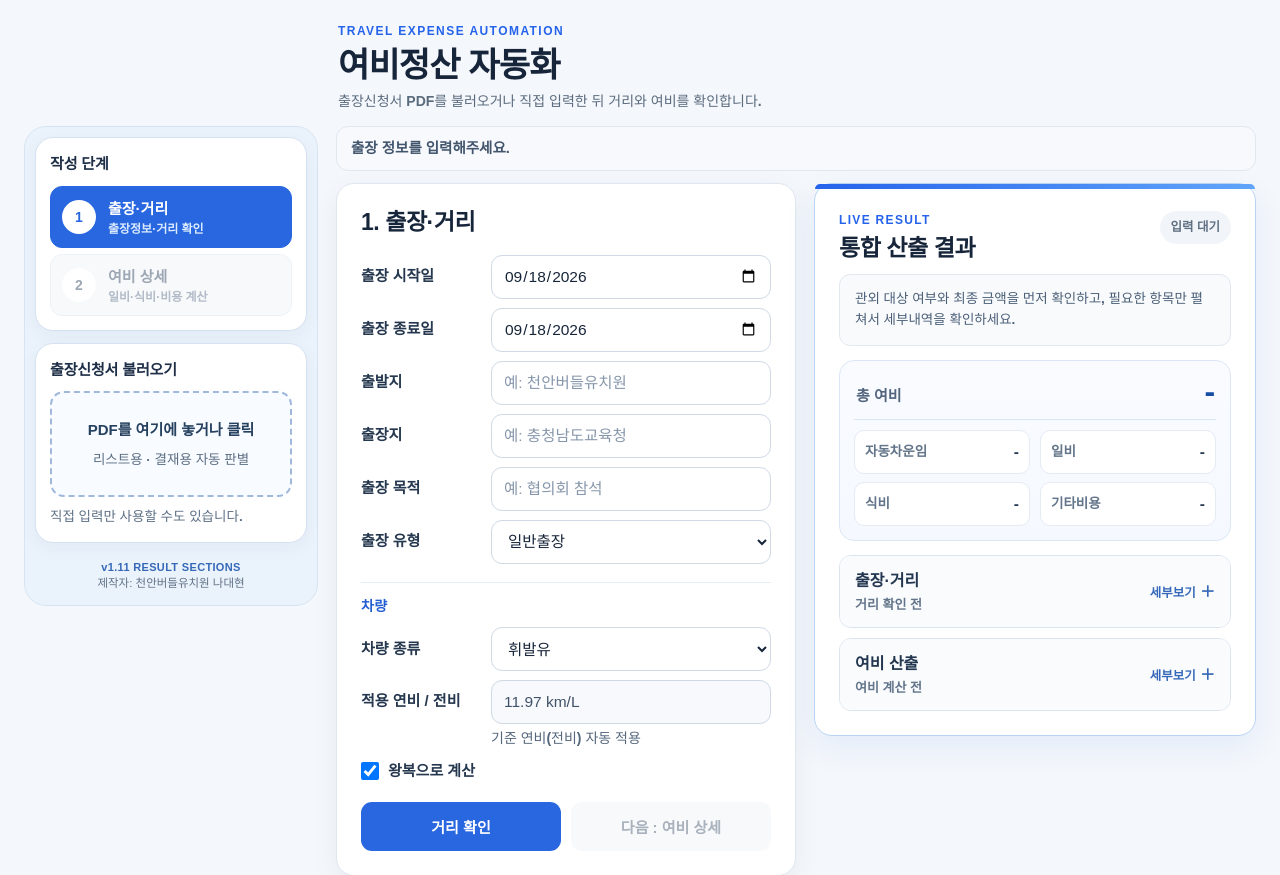
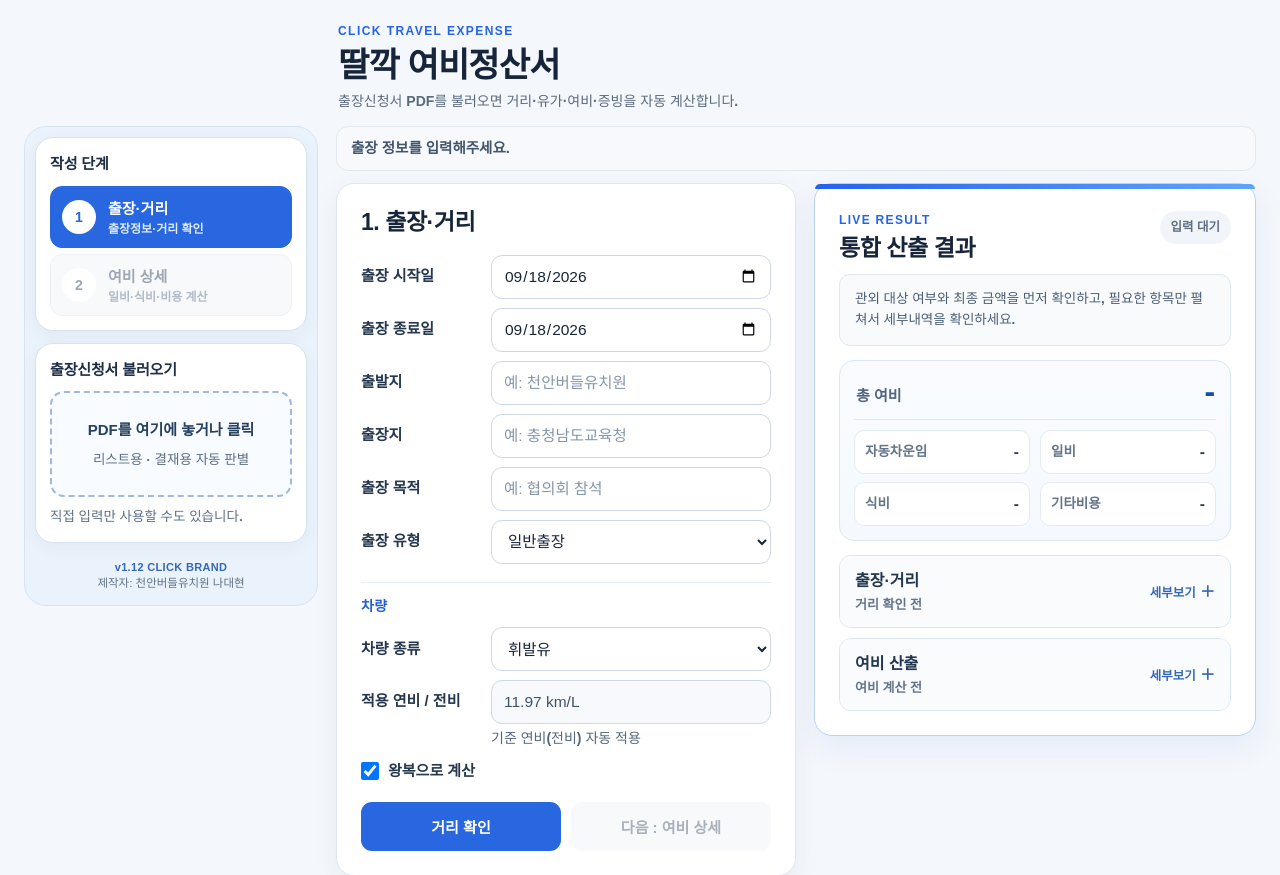
Before and after one commit to kirakein-gif/travel-expense-web, a FastAPI app: page / in a window 1280 px wide. Shown: the top 875 px of the page. Run offline with FastAPI, Linux system fonts and the light colour scheme.

Commit message:
Move output actions to hero and rename app

```diff
--- a/app/templates/index.html
+++ b/app/templates/index.html
@@ -3,17 +3,21 @@
 <head>
   <meta charset="utf-8">
   <meta name="viewport" content="width=device-width,initial-scale=1">
-  <title>여비정산 자동화</title>
+  <title>딸깍 여비정산서</title>
   <link rel="stylesheet" href="/static/app.css">
 </head>
 <body>
 <main class="shell">
   <section class="hero">
     <div>
-      <p class="eyebrow">TRAVEL EXPENSE AUTOMATION</p>
-      <h1>여비정산 자동화</h1>
-      <p class="sub">출장신청서 PDF를 불러오거나 직접 입력한 뒤 거리와 여비를 확인합니다.</p>
+      <p class="eyebrow">CLICK TRAVEL EXPENSE</p>
+      <h1>딸깍 여비정산서</h1>
+      <p class="sub">출장신청서 PDF를 불러오면 거리·유가·여비·증빙을 자동 계산합니다.</p>
     </div>
+    <section id="outputActions" class="hero-actions hidden" aria-label="증빙 및 출력">
+      <button id="evidenceButton" type="button" disabled class="teal">오피넷 증빙 생성</button>
+      <button id="pdfButton" type="button" disabled class="dark">2페이지 여비신청서 PDF</button>
+    </section>
   </section>
 
   <div class="app-layout">
@@ -49,7 +53,7 @@
       </section>
 
       <div class="sidebar-meta">
-        <strong>v1.11 RESULT SECTIONS</strong>
+        <strong>v1.12 CLICK BRAND</strong>
         <span>제작자: 천안버들유치원 나대현</span>
       </div>
     </aside>
@@ -206,11 +210,6 @@
         </div>
 
         <aside class="result-column">
-          <section id="outputActions" class="result-actions hidden">
-            <button id="evidenceButton" type="button" disabled class="teal">오피넷 증빙 생성</button>
-            <button id="pdfButton" type="button" disabled class="dark">2페이지 여비신청서 PDF</button>
-          </section>
-
           <section class="card result unified-result">
             <div class="result-head">
               <div>
```
